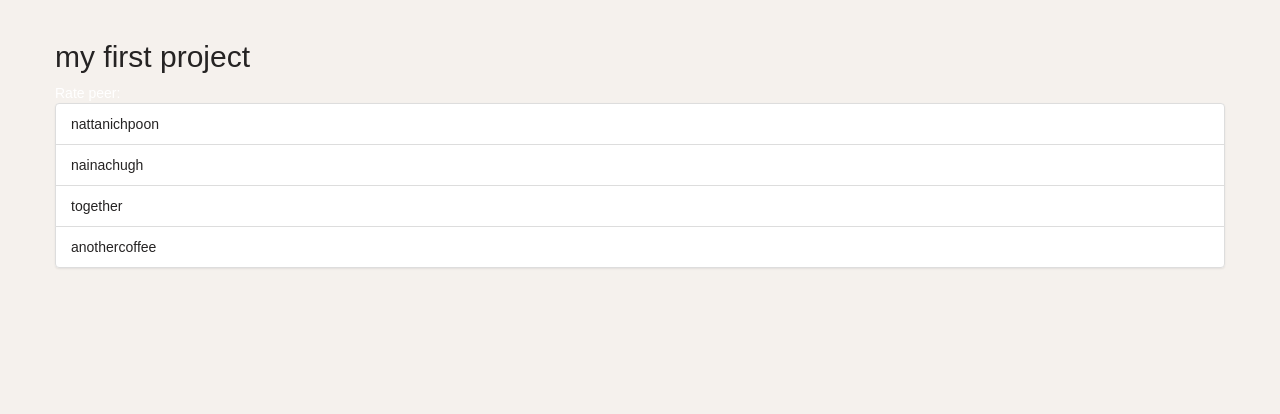
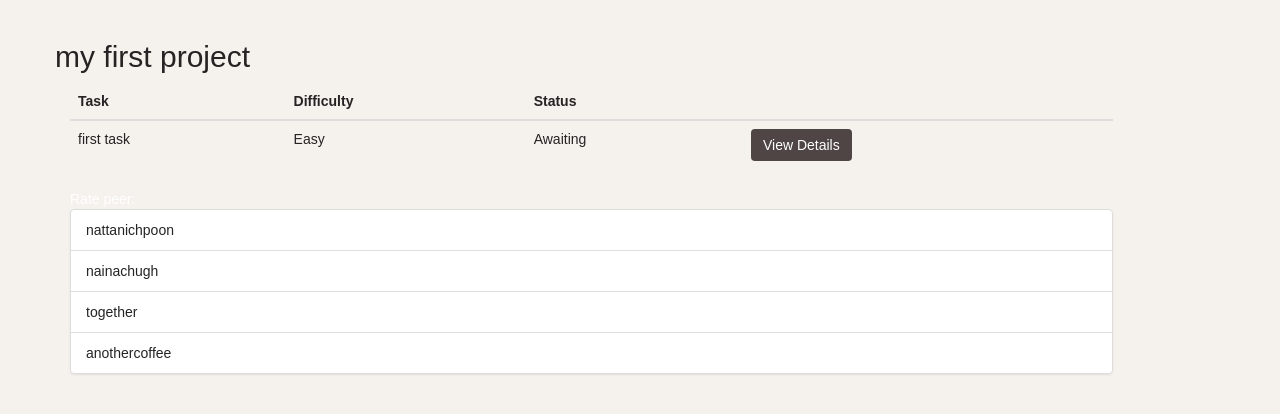
Before and after one commit to nattanichpoon/together, a Django app: page /projects/1/ in a window 1280 px wide. Shown: the part 51-465 px from the top of the page. Run offline with Django 3.2, Linux system fonts and the light colour scheme; data comes from the database, SQL or seed files in the repository; both versions use the stored data as it was after the commit; some libraries are stand-ins or nearby versions.

Commit message:
working on task detail

```diff
--- a/src/projects/models.py
+++ b/src/projects/models.py
@@ -12,6 +12,9 @@ class Project(models.Model):
 	projectProgress = models.DecimalField(default=Decimal('0.00'),max_digits=5,decimal_places=2)
 	dueDate = models.DateField(default=timezone.now)
 	completed = models.BooleanField(default=False)
+
+
+	grabBy = models.DateField(default=timezone.now)
 
 
 	def get_members(self):
@@ -37,14 +40,18 @@ class Task(models.Model):
 	EASY = 1
 	MEDIUM = 3
 	DIFFICULT = 5
-	DIFFICULTY_STATE = ((EASY, 'Easy'), (MEDIUM, 'Medium'), (DIFFICULT, 'Difficult'))
+	DIFFICULTY_STATE = (
+		(EASY, 'Easy'),
+		(MEDIUM, 'Medium'),
+		(DIFFICULT, 'Difficult')
+	)
 
 	taskState = models.CharField(choices=STATE, default=AWAITING, max_length=200)
-
 	difficultyLevel =models.IntegerField(choices=DIFFICULTY_STATE, default=EASY, max_length=200)
 	expectedDate = models.DateField(default=timezone.now,blank=True)
 	actualDate = models.DateField(default=timezone.now,blank=True)
 	description = models.CharField(blank = True, max_length = 200)
+
 
 	def get_state(self):
 		return self.taskState
--- a/src/projects/templates/project_detail.html
+++ b/src/projects/templates/project_detail.html
@@ -11,13 +11,43 @@
 	</h2>
 </div>
 <div class="row">
-	<a href="{% url 'ratepeer' pk=project.pk %}">Rate peer:</a>
-	<ul class="list-group">
-	     {% for member in members %}
-	    <li class="list-group-item">{{ member }}</li>
+	<div class="col-sm-11">
+		<table class="table table-hover">
+	    <thead>
+	      <tr>
+	        <th>Task</th>
+	        <th>Difficulty</th>
+	        <th>Status</th>
+	        <th></th>
+	      </tr>
+	    </thead>
+	    <tbody>
+	    {% for task in tasks %}
+	    	<tr>
+	        	<td>{{task}}</td>
+	        	<td>{{task.get_difficultyLevel_display}}</td>
+	        	<td>{{task.get_taskState_display}}</td>
+	        	{% if task.taskState == 'AW' %}
+	        		<td>
+	        			<a href="{% url 'task_detail' pk=task.pk %}"><button class="btn">View Details</button></a>
+	        		</td>
+	        	{% elif task.taskState == "IP" %}
+		        	<td><button class="btn">Update</button></td>
+		        {% else %}
+		        	<td> </td>
+		        {% endif %}
+	      	</tr>
 	    {% endfor %}
-	</ul>
+	    </tbody>
+	  	</table>
 
+		<a href="{% url 'ratepeer' pk=project.pk %}">Rate peer:</a>
+		<ul class="list-group">
+		    {% for member in members %}
+		    <li class="list-group-item">{{ member }}</li>
+		    {% endfor %}
+		</ul>
+	</div>
 </div>
 {% endif %}
 {% endblock %}
--- a/src/projects/views.py
+++ b/src/projects/views.py
@@ -25,39 +25,24 @@ def myprojects(request):
 	"today":today,
 	}
 	return render(request, "myprojects.html", context)
+
 def project_detail(request,pk):
 	project = get_object_or_404(Project, pk=pk)
 	members = project.members.all()
 
+	allTasks = Task.objects.order_by('-expectedDate').filter(project=project).all()
 
 	context ={
 		'project': project,
-		'members': members
+		'members': members,
+		'tasks': allTasks,
 	}
-
 
 	return render(request, 'project_detail.html', context)
 
-def mytasks(request):
-	title = "My Projects"
-	title_align_center = True
-	navtab = True
-
-	profile = UserProfile.objects.get(username=request.user)
-	projects = Project.objects.filter(members__username=request.user.username)
-	today = datetime.datetime.today()
-	task
-
-
-	context = {
-	"title": title,
-	"title_align_center":title_align_center,
-	"navtab":navtab,
-	"profile":profile,
-	"projects":projects,
-	"today":today,
-	}
-	return render(request, "mytasks.html", context)
+def task_detail(request, pk):
+	task = get_object_or_404(Task, pk=pk)
+	return render(request, 'task_detail.html', {'task': task})
 
 def project_new(request):
 	if request.method == "POST":
--- a/src/together/urls.py
+++ b/src/together/urls.py
@@ -29,7 +29,7 @@ urlpatterns = [
     url(r'^profile/ratings/$', 'ratePeer.views.myratings', name='myratings'),
     url(r'^projects/$', 'projects.views.myprojects', name='projects'),
     url(r'^projects/(?P<pk>\d+)/$', 'projects.views.project_detail', name='project_detail'),
-    url(r'^projects/tasks/$', 'projects.views.mytasks', name='mytasks'),
+    url(r'^projects/task/(?P<pk>\d+)/$', 'projects.views.task_detail', name='task_detail'),
     url(r'^projects/new$', 'projects.views.project_new', name='project_new'),
     url(r'^discussions/$', 'discussion.views.discussions', name='discussions'),
     url(r'^discussions/post_list', 'discussion.views.post_list', name='post_list'),
```
Also changed, not shown: src/projects/templates/task_detail.html (added, +18 -0 lines), src/users/templates/base.html (+0 -13 lines), src/db.sqlite3, src/projects/migrations/0015_project_grabby.py (added), src/projects/templates/task_update.html (added), 7 other files.
